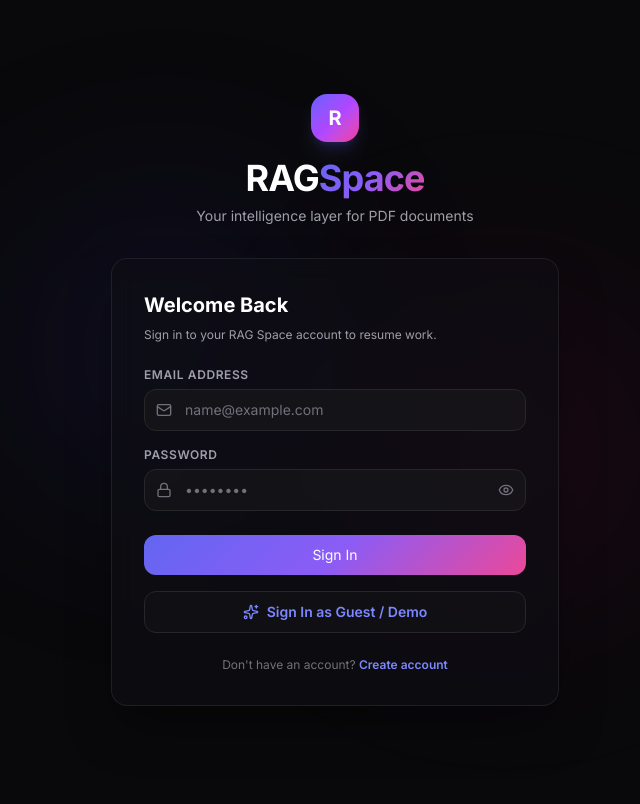
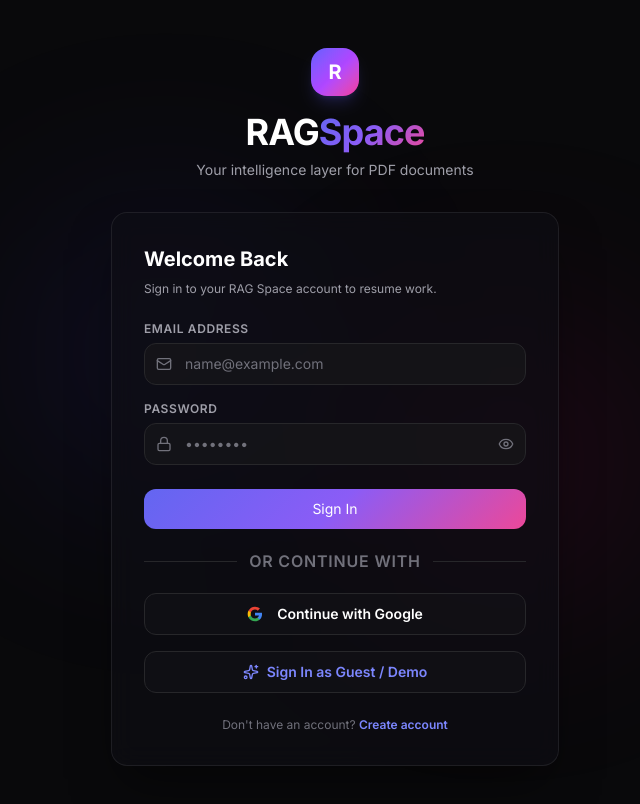
Before and after one commit to jenilmangukiya/RAGspace-FE, a React (Vite) app: page /login in a window 1280 px wide. Shown: the top 804 px of the page, without its empty margins (305-945 px from the left). Built offline with nearby package versions, Linux system fonts and the light colour scheme; no server answers.

Commit message:
Feat: google auth

```diff
--- a/src/hooks/useAuth.ts
+++ b/src/hooks/useAuth.ts
@@ -22,6 +22,17 @@
     return data;
   };
 
+  const loginWithGoogle = async () => {
+    const { data, error } = await supabase.auth.signInWithOAuth({
+      provider: 'google',
+      options: {
+        redirectTo: `${window.location.origin}/auth/callback`,
+      },
+    });
+    if (error) throw error;
+    return data;
+  };
+
   return {
     user,
     session,
@@ -29,6 +40,7 @@
     loading,
     login,
     signUp,
+    loginWithGoogle,
     signOut,
   };
 };
--- /dev/null
+++ b/src/pages/Auth/Callback.tsx
@@ -0,0 +1,73 @@
+import React, { useEffect, useState } from 'react';
+import { useNavigate } from 'react-router-dom';
+import { supabase } from '../../services/supabase';
+import { Loader2 } from 'lucide-react';
+import { toast } from 'sonner';
+
+export const AuthCallback: React.FC = () => {
+  const navigate = useNavigate();
+  const [error, setError] = useState<string | null>(null);
+
+  useEffect(() => {
+    const handleAuthCallback = async () => {
+      try {
+        // Retrieve session to trigger code/token exchange
+        const { data: { session }, error: sessionError } = await supabase.auth.getSession();
+        if (sessionError) throw sessionError;
+
+        if (session) {
+          toast.success('Logged in successfully with Google!');
+          navigate('/dashboard');
+        } else {
+          // Listen for the SIGNED_IN auth event in case exchange happens asynchronously
+          const { data: { subscription } } = supabase.auth.onAuthStateChange((event, currentSession) => {
+            if ((event === 'SIGNED_IN' || event === 'USER_UPDATED') && currentSession) {
+              toast.success('Logged in successfully with Google!');
+              navigate('/dashboard');
+              subscription.unsubscribe();
+            }
+          });
+
+          // Timeout fallback of 10 seconds
+          const timeout = setTimeout(() => {
+            subscription.unsubscribe();
+            setError('Authentication session not established. Please try again.');
+            toast.error('Authentication session not established. Please try again.');
+            navigate('/login');
+          }, 10000);
+
+          return () => {
+            clearTimeout(timeout);
+            subscription.unsubscribe();
+          };
+        }
+      } catch (err: any) {
+        setError(err.message || 'Failed to authenticate.');
+        toast.error(err.message || 'Authentication failed.');
+        navigate('/login');
+      }
+    };
+
+    handleAuthCallback();
+  }, [navigate]);
+
+  return (
+    <div className="flex min-h-screen w-screen flex-col items-center justify-center bg-zinc-950 text-white">
+      {/* Background glowing decorations */}
+      <div className="absolute top-1/4 left-1/4 h-[300px] w-[300px] rounded-full bg-indigo-600/10 blur-[100px]" />
+      <div className="absolute bottom-1/4 right-1/4 h-[300px] w-[300px] rounded-full bg-pink-600/10 blur-[100px]" />
+
+      <div className="z-10 flex flex-col items-center gap-4 text-center">
+        <div className="flex h-12 w-12 items-center justify-center rounded-2xl bg-linear-to-br from-indigo-500 via-purple-500 to-pink-500 shadow-lg shadow-indigo-500/20 mb-2">
+          <span className="text-xl font-bold text-white">R</span>
+        </div>
+        <Loader2 className="h-8 w-8 animate-spin text-indigo-500" />
+        <h2 className="text-xl font-semibold text-white">Completing sign in...</h2>
+        <p className="text-xs text-zinc-400">Please wait while we redirect you to your workspace.</p>
+        {error && <p className="text-sm text-red-500 mt-2">{error}</p>}
+      </div>
+    </div>
+  );
+};
+
+export default AuthCallback;
--- a/src/pages/Auth/Login.tsx
+++ b/src/pages/Auth/Login.tsx
@@ -16,10 +16,22 @@
 
 export const Login: React.FC = () => {
   const navigate = useNavigate();
-  const { login } = useAuth();
+  const { login, loginWithGoogle } = useAuth();
   const [showPassword, setShowPassword] = useState(false);
   const [isSubmitting, setIsSubmitting] = useState(false);
   const [isDemoLoggingIn, setIsDemoLoggingIn] = useState(false);
+  const [isGoogleLoggingIn, setIsGoogleLoggingIn] = useState(false);
+
+  const handleGoogleLogin = async () => {
+    if (isSubmitting || isDemoLoggingIn || isGoogleLoggingIn) return;
+    setIsGoogleLoggingIn(true);
+    try {
+      await loginWithGoogle();
+    } catch (err: any) {
+      toast.error(err.message || 'Failed to initialize Google login.');
+      setIsGoogleLoggingIn(false);
+    }
+  };
 
   const handleDemoLogin = async () => {
     if (isSubmitting || isDemoLoggingIn) return;
@@ -117,18 +129,45 @@
         {/* Submit */}
         <button
           type="submit"
-          disabled={isSubmitting || isDemoLoggingIn}
+          disabled={isSubmitting || isDemoLoggingIn || isGoogleLoggingIn}
           className="gradient-btn w-full flex items-center justify-center gap-2 rounded-lg py-2.5 text-sm font-semibold mt-6 cursor-pointer disabled:opacity-50 disabled:cursor-not-allowed"
         >
           {isSubmitting && <Loader2 className="h-4 w-4 animate-spin" />}
           <span>Sign In</span>
         </button>
 
+        {/* Divider */}
+        <div className="flex items-center my-5 gap-3">
+          <div className="h-[1px] grow bg-zinc-800" />
+          <span className="text-xxs font-semibold uppercase tracking-wider text-zinc-500 select-none">Or continue with</span>
+          <div className="h-[1px] grow bg-zinc-800" />
+        </div>
+
+        {/* Google Login Option */}
+        <button
+          type="button"
+          onClick={handleGoogleLogin}
+          disabled={isSubmitting || isDemoLoggingIn || isGoogleLoggingIn}
+          className="w-full flex items-center justify-center gap-2.5 rounded-lg border border-zinc-800 bg-zinc-900/40 hover:bg-zinc-800/40 hover:border-zinc-700 py-2.5 text-sm font-semibold text-white transition-all cursor-pointer disabled:opacity-50 disabled:cursor-not-allowed"
+        >
+          {isGoogleLoggingIn ? (
+            <Loader2 className="h-4 w-4 animate-spin text-zinc-400" />
+          ) : (
+            <svg className="h-4 w-4 mr-1 text-zinc-300" viewBox="0 0 24 24" fill="currentColor">
+              <path d="M22.56 12.25c0-.78-.07-1.53-.2-2.25H12v4.26h5.92c-.26 1.37-1.04 2.53-2.21 3.31v2.77h3.57c2.08-1.92 3.28-4.74 3.28-8.09z" fill="#4285F4"/>
+              <path d="M12 23c2.97 0 5.46-.98 7.28-2.66l-3.57-2.77c-.98.66-2.23 1.06-3.71 1.06-2.86 0-5.29-1.93-6.16-4.53H2.18v2.84C3.99 20.53 7.7 23 12 23z" fill="#34A853"/>
+              <path d="M5.84 14.09c-.22-.66-.35-1.36-.35-2.09s.13-1.43.35-2.09V7.06H2.18C1.43 8.55 1 10.22 1 12s.43 3.45 1.18 4.94l2.85-2.22.81-.63z" fill="#FBBC05"/>
+              <path d="M12 5.38c1.62 0 3.06.56 4.21 1.64l3.15-3.15C17.45 2.09 14.97 1 12 1 7.7 1 3.99 3.47 2.18 7.06l3.66 2.84c.87-2.6 3.3-4.52 6.16-4.52z" fill="#EA4335"/>
+            </svg>
+          )}
+          <span>Continue with Google</span>
+        </button>
+
         {/* Demo login option */}
         <button
           type="button"
           onClick={handleDemoLogin}
-          disabled={isSubmitting || isDemoLoggingIn}
+          disabled={isSubmitting || isDemoLoggingIn || isGoogleLoggingIn}
           className="w-full flex items-center justify-center gap-2 rounded-lg border border-zinc-800 bg-zinc-900/40 hover:bg-zinc-800/40 hover:border-zinc-700 py-2.5 text-sm font-semibold mt-3 text-indigo-400 hover:text-indigo-300 transition-all cursor-pointer disabled:opacity-50 disabled:cursor-not-allowed"
         >
           {isDemoLoggingIn ? (
--- a/src/pages/Auth/Signup.tsx
+++ b/src/pages/Auth/Signup.tsx
@@ -22,9 +22,21 @@
 
 export const Signup: React.FC = () => {
   const navigate = useNavigate();
-  const { signUp } = useAuth();
+  const { signUp, loginWithGoogle } = useAuth();
   const [showPassword, setShowPassword] = useState(false);
   const [isSubmitting, setIsSubmitting] = useState(false);
+  const [isGoogleLoggingIn, setIsGoogleLoggingIn] = useState(false);
+
+  const handleGoogleLogin = async () => {
+    if (isSubmitting || isGoogleLoggingIn) return;
+    setIsGoogleLoggingIn(true);
+    try {
+      await loginWithGoogle();
+    } catch (err: any) {
+      toast.error(err.message || 'Failed to initialize Google login.');
+      setIsGoogleLoggingIn(false);
+    }
+  };
 
   const {
     register,
@@ -126,11 +138,38 @@
         {/* Submit */}
         <button
           type="submit"
-          disabled={isSubmitting}
+          disabled={isSubmitting || isGoogleLoggingIn}
           className="gradient-btn w-full flex items-center justify-center gap-2 rounded-lg py-2.5 text-sm font-semibold mt-6 cursor-pointer disabled:opacity-50 disabled:cursor-not-allowed"
         >
           {isSubmitting && <Loader2 className="h-4 w-4 animate-spin" />}
           <span>Sign Up</span>
+        </button>
+
+        {/* Divider */}
+        <div className="flex items-center my-5 gap-3">
+          <div className="h-[1px] grow bg-zinc-800" />
+          <span className="text-xxs font-semibold uppercase tracking-wider text-zinc-500 select-none">Or continue with</span>
+          <div className="h-[1px] grow bg-zinc-800" />
+        </div>
+
+        {/* Google Login Option */}
+        <button
+          type="button"
+          onClick={handleGoogleLogin}
+          disabled={isSubmitting || isGoogleLoggingIn}
+          className="w-full flex items-center justify-center gap-2.5 rounded-lg border border-zinc-800 bg-zinc-900/40 hover:bg-zinc-800/40 hover:border-zinc-700 py-2.5 text-sm font-semibold text-white transition-all cursor-pointer disabled:opacity-50 disabled:cursor-not-allowed"
+        >
+          {isGoogleLoggingIn ? (
+            <Loader2 className="h-4 w-4 animate-spin text-zinc-400" />
+          ) : (
+            <svg className="h-4 w-4 mr-1 text-zinc-300" viewBox="0 0 24 24" fill="currentColor">
+              <path d="M22.56 12.25c0-.78-.07-1.53-.2-2.25H12v4.26h5.92c-.26 1.37-1.04 2.53-2.21 3.31v2.77h3.57c2.08-1.92 3.28-4.74 3.28-8.09z" fill="#4285F4"/>
+              <path d="M12 23c2.97 0 5.46-.98 7.28-2.66l-3.57-2.77c-.98.66-2.23 1.06-3.71 1.06-2.86 0-5.29-1.93-6.16-4.53H2.18v2.84C3.99 20.53 7.7 23 12 23z" fill="#34A853"/>
+              <path d="M5.84 14.09c-.22-.66-.35-1.36-.35-2.09s.13-1.43.35-2.09V7.06H2.18C1.43 8.55 1 10.22 1 12s.43 3.45 1.18 4.94l2.85-2.22.81-.63z" fill="#FBBC05"/>
+              <path d="M12 5.38c1.62 0 3.06.56 4.21 1.64l3.15-3.15C17.45 2.09 14.97 1 12 1 7.7 1 3.99 3.47 2.18 7.06l3.66 2.84c.87-2.6 3.3-4.52 6.16-4.52z" fill="#EA4335"/>
+            </svg>
+          )}
+          <span>Continue with Google</span>
         </button>
       </form>
 
--- a/src/routes/index.tsx
+++ b/src/routes/index.tsx
@@ -3,6 +3,7 @@
 import DashboardLayout from '../layouts/DashboardLayout';
 import Login from '../pages/Auth/Login';
 import Signup from '../pages/Auth/Signup';
+import AuthCallback from '../pages/Auth/Callback';
 import Dashboard from '../pages/Dashboard/Dashboard';
 import AppDetails from '../pages/AppDetails/AppDetails';
 import Landing from '../pages/Landing/Landing';
@@ -19,6 +20,10 @@
       { path: '/login', element: <Login /> },
       { path: '/signup', element: <Signup /> },
     ],
+  },
+  {
+    path: '/auth/callback',
+    element: <AuthCallback />,
   },
   // Protected layouts
   {
```
